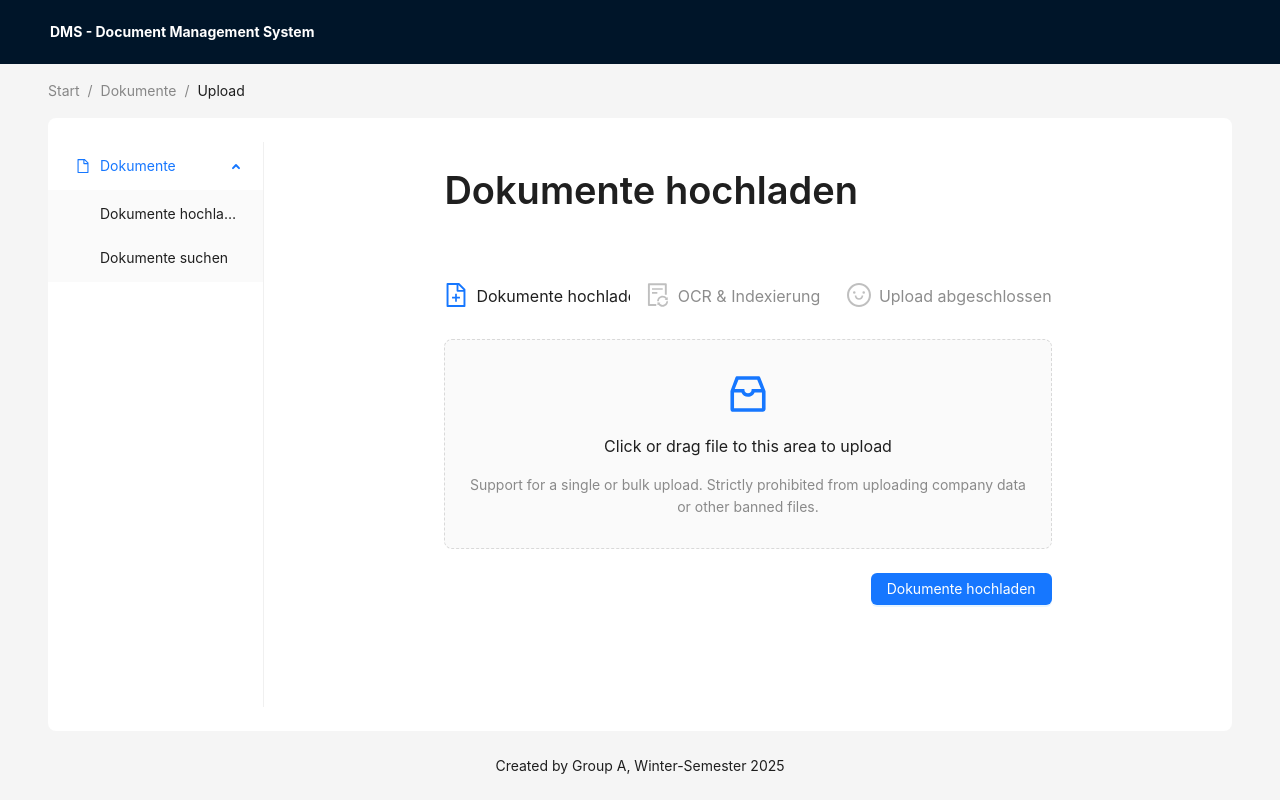
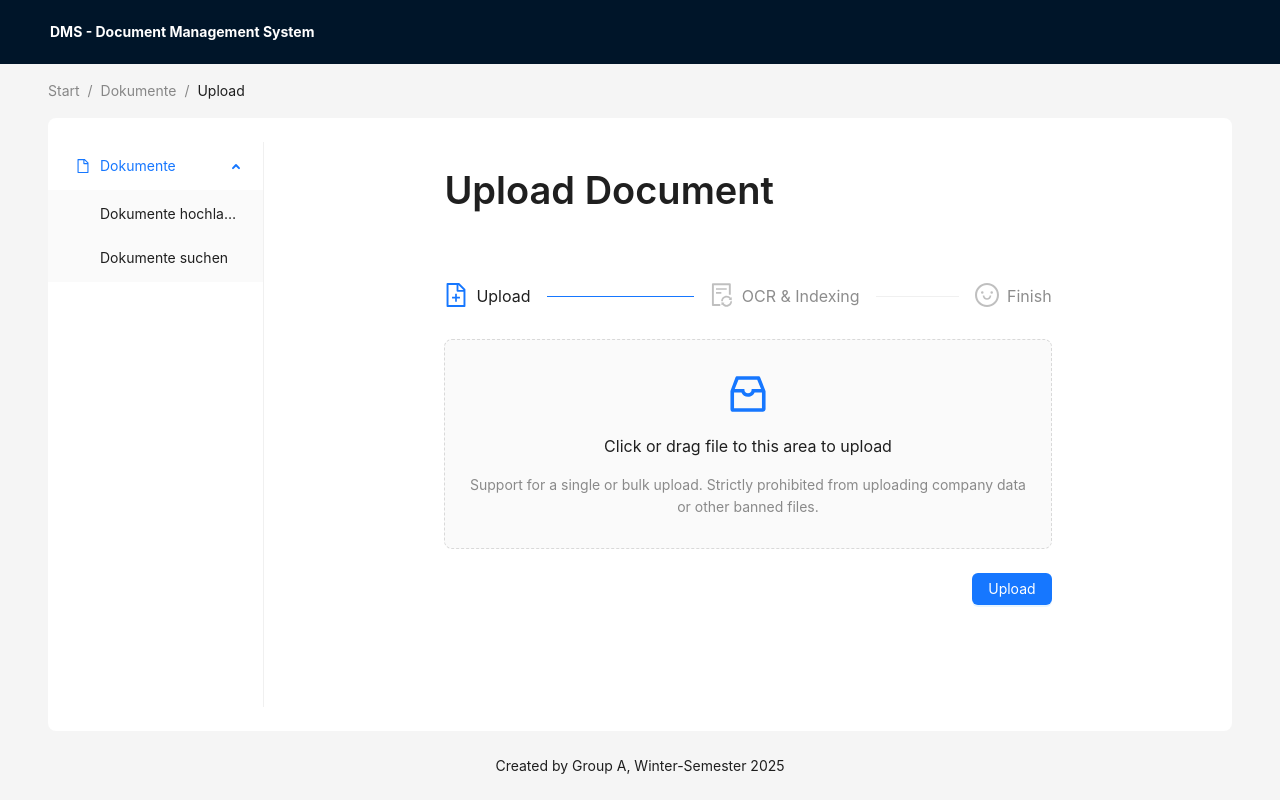
Before and after one commit to vaaniicx/dms, a React (Vite) app in the folder dms-ui/: page /document/upload in a window 1280 px wide. Built offline with nearby package versions, Linux system fonts and the light colour scheme.

Commit message:
translate DocumentUpload.tsx into english

```diff
--- a/dms-ui/src/pages/DocumentUpload.tsx
+++ b/dms-ui/src/pages/DocumentUpload.tsx
@@ -31,24 +31,24 @@ function DocumentUpload() {
     return <>
         <div style={{ display: 'flex', flexDirection: 'column', width: '66%' }}>
             <div style={{ marginBottom: '48px' }}>
-                <Title>Dokumente hochladen</Title>
+                <Title>Upload Document</Title>
             </div>
 
             <div style={{ marginBottom: '24px' }}>
                 <Steps
                     items={[
                         {
-                            title: 'Dokumente hochladen',
+                            title: 'Upload',
                             status: 'finish',
                             icon: <FileAddOutlined />,
                         },
                         {
-                            title: 'OCR & Indexierung',
+                            title: 'OCR & Indexing',
                             status: 'wait',
                             icon: <FileSyncOutlined />,
                         },
                         {
-                            title: 'Upload abgeschlossen',
+                            title: 'Finish',
                             status: 'wait',
                             icon: <SmileOutlined />,
                         },
@@ -69,7 +69,7 @@ function DocumentUpload() {
                 </Dragger>
 
                 <div style={{ marginLeft: 'auto' }}>
-                    <Button type="primary">Dokumente hochladen</Button>
+                    <Button type="primary">Upload</Button>
                 </div>
             </div>
         </div>
```
